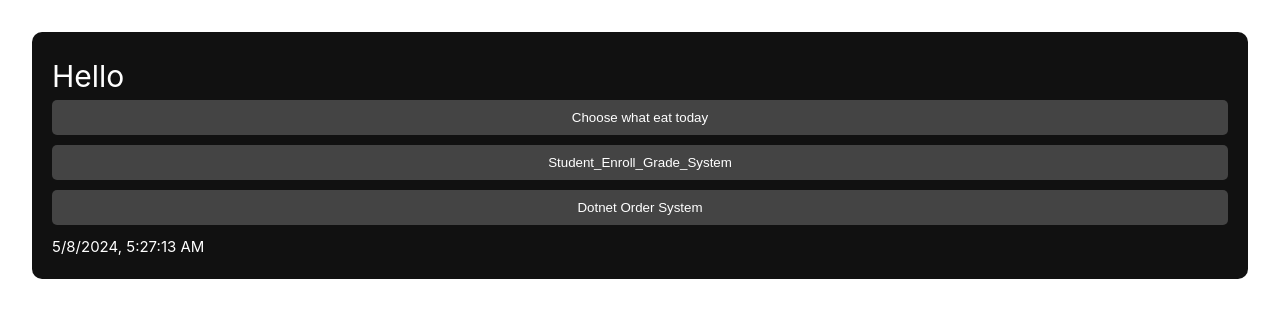
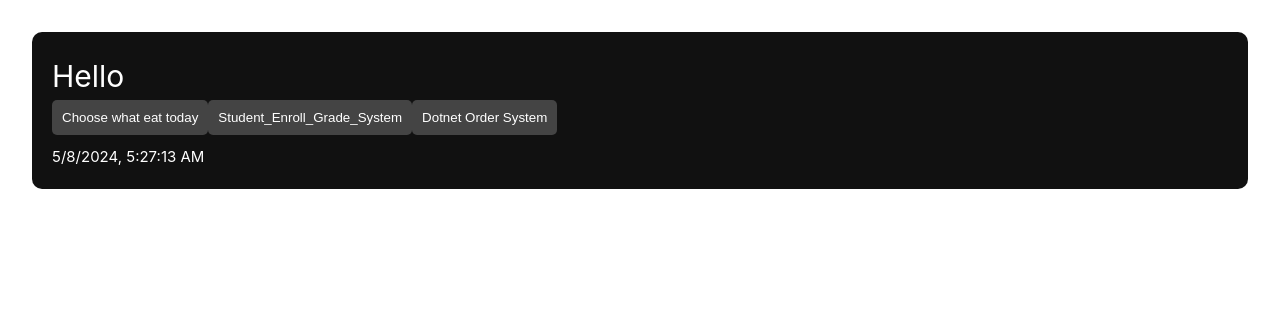
Before and after one commit to L1TangDingZhen/Student_Enroll_Grade_System, a Vue app in the folder front_end/: page / in a window 1280 px wide. Shown: the top 318 px of the page. Built offline with nearby package versions, Linux system fonts and the light colour scheme; no server answers.

Commit message:
new change

```diff
--- a/front_end/src/views/HomeView.vue
+++ b/front_end/src/views/HomeView.vue
@@ -52,7 +52,7 @@ export default defineComponent({
 }
 
 .custom-button {
-  display: block;
+  display: inline-block; /* 使按钮的宽度与内容匹配 */
   background-color: #444;
   margin-bottom: 10px;
   color: white;
@@ -60,8 +60,6 @@ export default defineComponent({
   padding: 10px;
   cursor: pointer;
   border-radius: 5px;
-  width: 100%;
-  box-sizing: border-box;
   text-align: center;
 }
 
```
